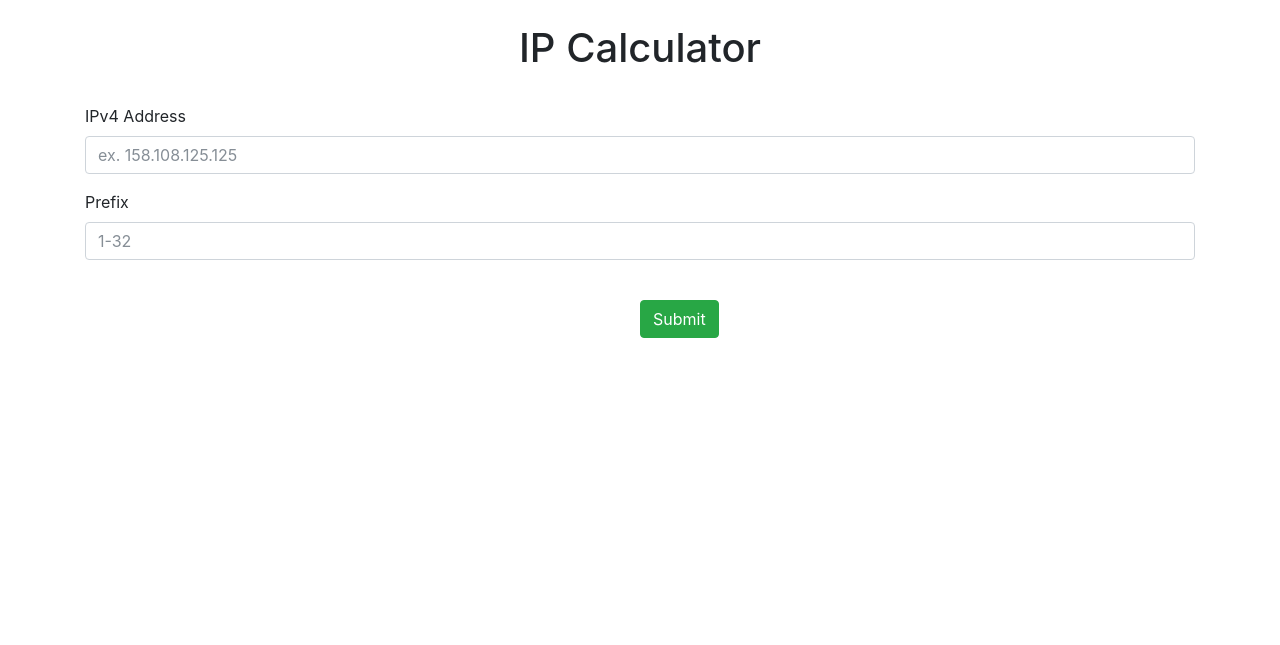
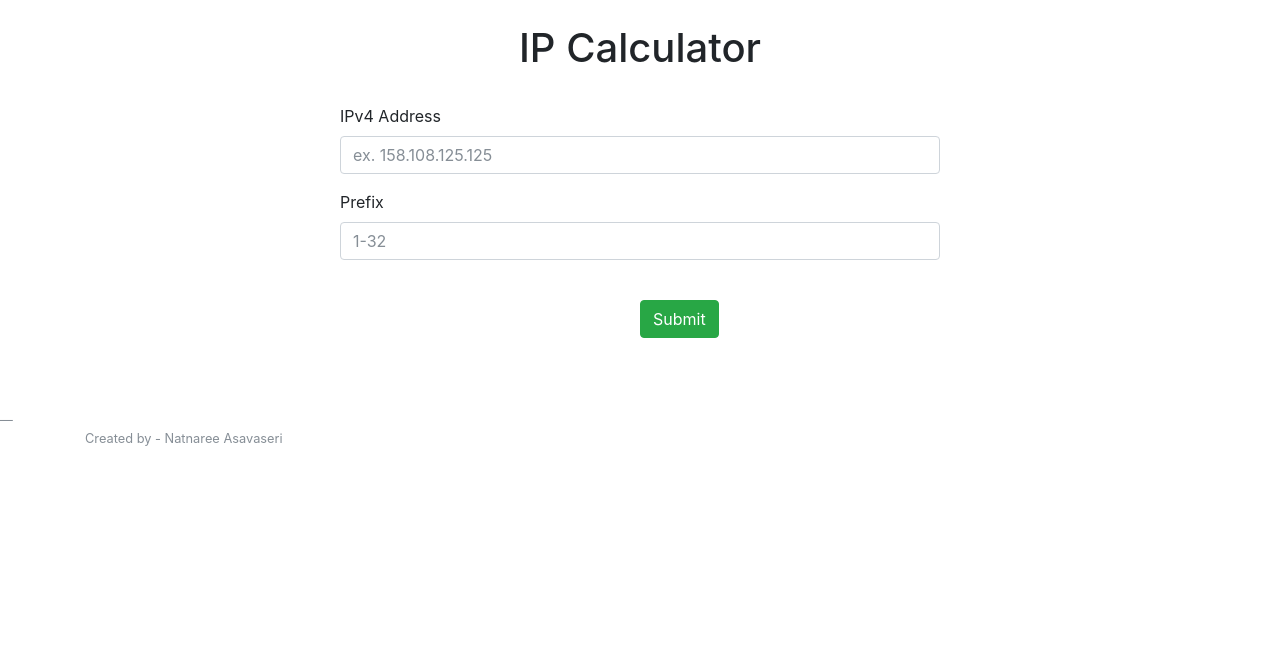
Before and after one commit to ammyblabla/ipcal, a Django app: page / in a window 1280 px wide. Shown: the top 645 px of the page. Before the commit the page ends 338 px from the top, so only its background shows below. Run offline with Django 3.2, Linux system fonts and the light colour scheme; some libraries are stand-ins or nearby versions.

Commit message:
add footer

```diff
--- a/main/templates/index.html
+++ b/main/templates/index.html
@@ -10,14 +10,16 @@
     <!-- Bootstrap CSS -->
 
     <link rel="stylesheet" href="https://maxcdn.bootstrapcdn.com/bootstrap/4.0.0-beta.2/css/bootstrap.min.css" integrity="sha384-PsH8R72JQ3SOdhVi3uxftmaW6Vc51MKb0q5P2rRUpPvrszuE4W1povHYgTpBfshb" crossorigin="anonymous">
-    <link rel="stylesheet" type="text/css" href="{% static '/main/result.css' %}">
+    <link rel="stylesheet" type="text/css" href="{% static '/main/index.css' %}">
 
   </head>
   <body>
+    <div class="wrapper">
+      <div id="header">
         <br>
         <h1>IP Calculator</h1>
-    <div class="container">
-      <div class="wrapper">
+      </div>
+      <div class="body container">
           <br>
           <form class="form-cal" method = "POST" name="submit" value="submit" action="">
             {% csrf_token %}
@@ -42,5 +44,14 @@
           </form>
         </div>
       </div>
+    </div>
+    <br><br><br>
   </body>
+  <footer class="footer blockquote-footer">
+    <div class="container">
+      <span class="text-muted">
+        Created by - Natnaree Asavaseri
+      </span>
+    </div>
+  </footer>
 </html>
--- a/static/main/index.css
+++ b/static/main/index.css
@@ -31,3 +31,14 @@
 .input-box {
     width: 400px
 }
+
+footer {
+    position: sticky;
+    bottom: 0;
+    width: 100%;
+    /* height: 50px; */
+}
+
+body {
+    height: 1024px;
+}
```
Also changed, not shown: main/templates/result.html (+8 -1 lines). Lines whose indentation alone changed are shown as unchanged.
